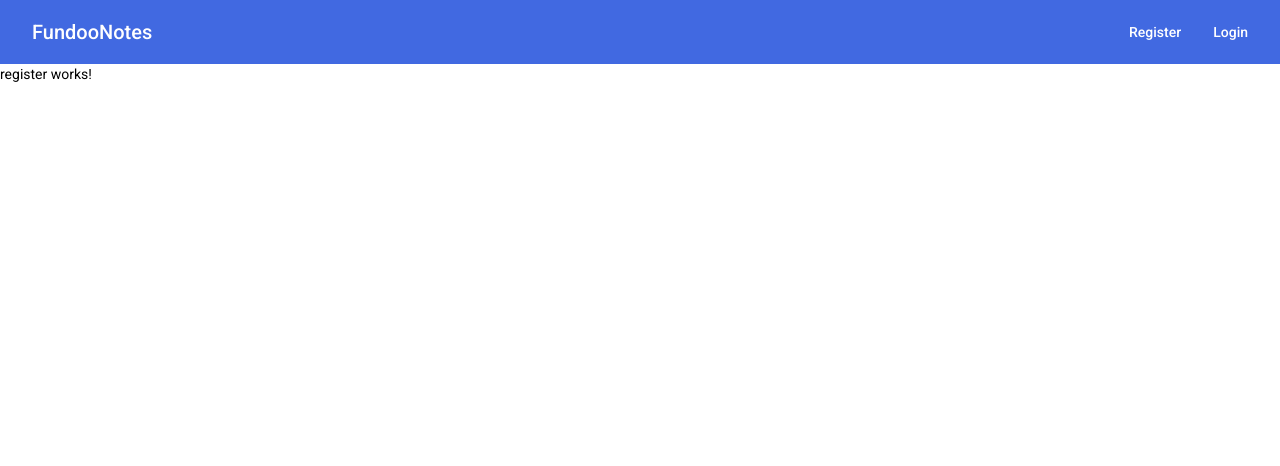
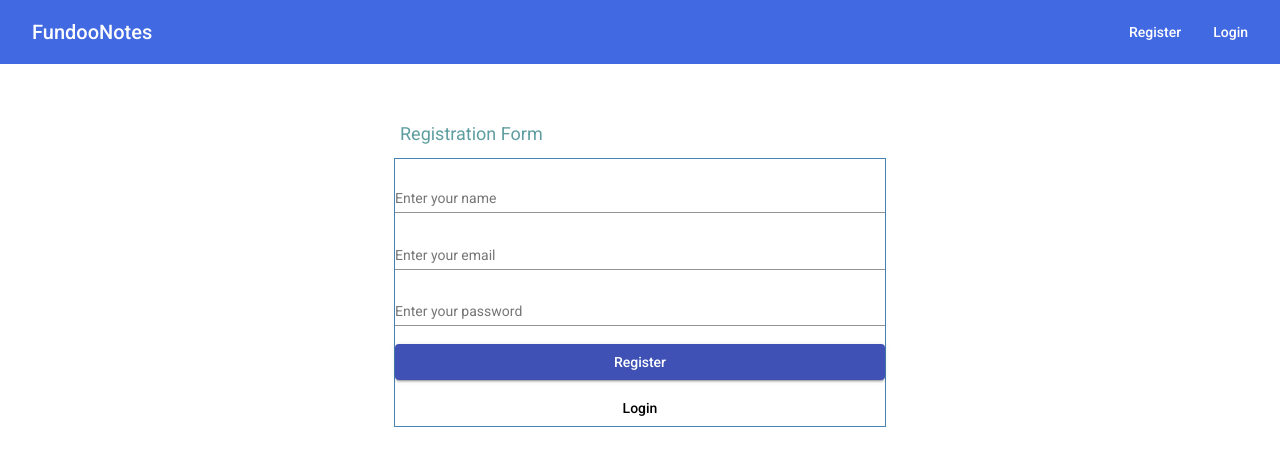
Before and after one commit to pravindeshmukh1/FundooNotesFrontEndFirst, an Angular app: page /register in a window 1280 px wide. Shown: the top 466 px of the page. Built offline with nearby package versions, Linux system fonts and the light colour scheme.

Commit message:
ADDED: User Registration Form

```diff
--- a/src/app/material.module.ts
+++ b/src/app/material.module.ts
@@ -1,9 +1,10 @@
 import { NgModule } from '@angular/core';
 import { MatToolbarModule } from '@angular/material/toolbar';
 import { MatButtonModule } from '@angular/material/button';
+import { MatInputModule } from '@angular/material/input';
 
 @NgModule({
-  imports: [MatToolbarModule, MatButtonModule],
-  exports: [MatToolbarModule, MatButtonModule ],
+  imports: [MatToolbarModule, MatButtonModule, MatInputModule],
+  exports: [MatToolbarModule, MatButtonModule, MatInputModule],
 })
 export class MaterialModule {}
--- /dev/null
+++ b/src/app/models/register.model.ts
@@ -0,0 +1,5 @@
+export class RegisterModel {
+  name: String;
+  email: String;
+  password: String;
+}
--- a/src/app/register/register.component.css
+++ b/src/app/register/register.component.css
@@ -0,0 +1,30 @@
+.form-container {
+  display: flex;
+  flex-direction: column;
+  margin-top: 15px;
+}
+
+.medium-list {
+  margin: auto;
+  width: 500px;
+  padding: 50px;
+}
+
+.list-viewer-wrapper {
+  border: 1px solid steelblue;
+  box-shadow: 500px tomato;
+  margin: 4px;
+}
+
+.list-header-title {
+  color: cadetblue;
+  background: rgba(0, 0, 0, 0, 0.03);
+  padding: 8px, 20px;
+  font-weight: normal;
+  font-size: large;
+  padding: 10px;
+}
+
+.divider {
+  margin-top: 10px;
+}
--- a/src/app/register/register.component.html
+++ b/src/app/register/register.component.html
@@ -1 +1,42 @@
-<p>register works!</p>
+<div class="medium-list">
+  <div class="list-header-title">Registration Form</div>
+  <div class="list-viewer-wrapper">
+    <form [formGroup]="registerForm">
+      <div class="form-container">
+        <mat-form-field>
+          <input
+            id="name"
+            matInput
+            formControlName="name"
+            [(ngModel)]="user.name"
+            placeholder="Enter your name"
+          />
+        </mat-form-field>
+
+        <mat-form-field>
+          <input
+            id="email"
+            matInput
+            formControlName="email"
+            [(ngModel)]="user.email"
+            placeholder="Enter your email"
+          />
+        </mat-form-field>
+        <mat-form-field>
+          <input
+            id="password"
+            matInput
+            formControlName="password"
+            [(ngModel)]="user.password"
+            placeholder="Enter your password"
+          />
+        </mat-form-field>
+
+        <button mat-button type="submit" class="mat-raised-button mat-primary">
+          Register
+        </button>
+        <button mat-button routerLink="/login" class="divider">Login</button>
+      </div>
+    </form>
+  </div>
+</div>
--- a/src/app/register/register.component.ts
+++ b/src/app/register/register.component.ts
@@ -1,15 +1,26 @@
 import { Component, OnInit } from '@angular/core';
+import { RegisterModel } from '../models/register.model';
+import { FormGroup, FormBuilder } from '@angular/forms';
 
 @Component({
   selector: 'app-register',
   templateUrl: './register.component.html',
-  styleUrls: ['./register.component.css']
+  styleUrls: ['./register.component.css'],
 })
 export class RegisterComponent implements OnInit {
+  user: RegisterModel = new RegisterModel();
+  registerForm: FormGroup;
 
-  constructor() { }
+  constructor(private formBuilder: FormBuilder) {}
 
   ngOnInit(): void {
+    this.registerForm = this.formBuilder.group({
+      name: [this.user.name],
+      email: [this.user.email],
+      password: [this.user.password],
+    });
   }
-
+  onRegisterSubmit() {
+    alert('ussername' + this.user.name + 'email' + this.user.email);
+  }
 }
```
